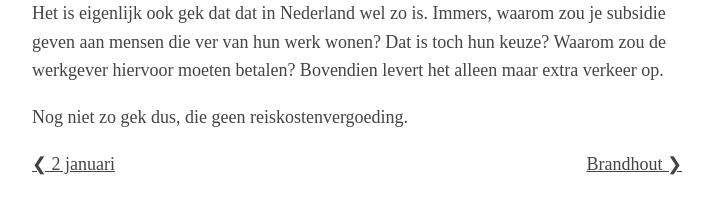
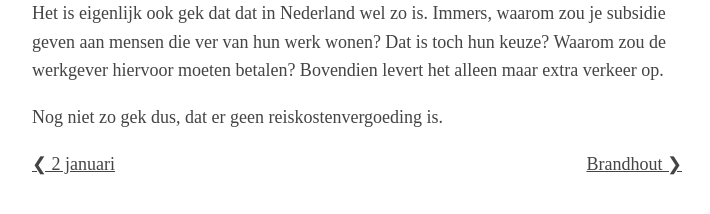
Before and after one commit to Roald87/roaldin.ch, a Jekyll site: the page built from _posts/2023-01-03-reiskostenvergoeding.md, in a window 1280 px wide. Shown: the part 377-591 px from the top of the page, without its empty margins (283-993 px from the left). Built offline with Jekyll 4.4.1, drawn with Linux system fonts in a browser that asks for light colours.

Commit message:
Spellcheck by ChatGPT

```diff
--- a/_posts/2023-01-03-reiskostenvergoeding.md
+++ b/_posts/2023-01-03-reiskostenvergoeding.md
@@ -7,4 +7,4 @@ Toen vriendin I. haar eerste arbeidscontract kreeg, viel ons iets op: er werd ni
 
 Het is eigenlijk ook gek dat dat in Nederland wel zo is. Immers, waarom zou je subsidie geven aan mensen die ver van hun werk wonen? Dat is toch hun keuze? Waarom zou de werkgever hiervoor moeten betalen? Bovendien levert het alleen maar extra verkeer op.
 
-Nog niet zo gek dus, die geen reiskostenvergoeding.
+Nog niet zo gek dus, dat er geen reiskostenvergoeding is.
```
Also changed, not shown: _posts/2023-01-03-2-januari.md (+1 -1 lines), _posts/2023-01-04-brandhout.md (+2 -2 lines), _posts/2023-01-05-oudpapier.md (line endings or trailing spaces).
